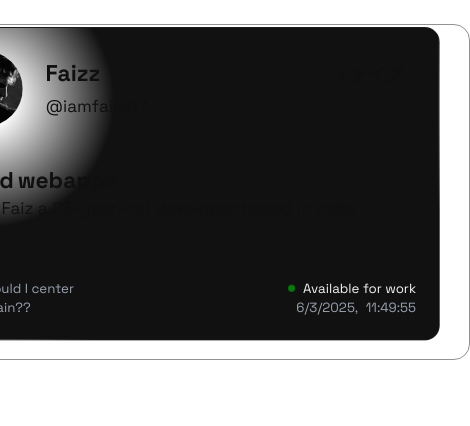
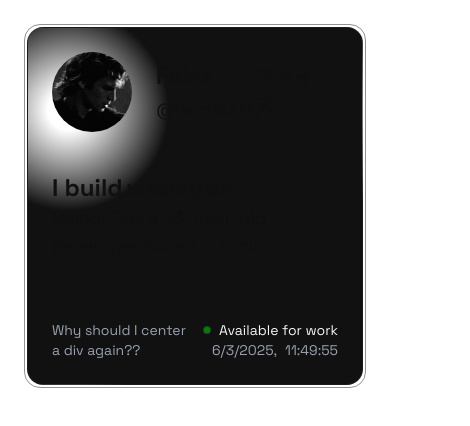
Before and after one commit to faizshaikh17/bento, a Next.js app: page / in a window 390 px wide. Shown: the top 426 px of the page, 470 px wide, since content can reach past the window. Built offline with nearby package versions, Linux system fonts and the light colour scheme.

Commit message:
minor fix of responsiveness

```diff
--- a/app/ui/components/Hero.tsx
+++ b/app/ui/components/Hero.tsx
@@ -38,12 +38,9 @@ export default function Hero() {
                 })
             }}
             animate={controls}
-            className="flex border border-neutral-800/50 z-0 rounded-2xl flex-col p-0.5 cursor-grab"
-            style={{ touchAction: 'none' }}
-        >
-            {/* Responsive scale wrapper */}
-            <div className="transform origin-top-left scale-[0.95] sm:scale-100">
-                <div className="border space-y-10 p-6 bg-[radial-gradient(circle_at_12%_23%,_rgba(255,255,255,0.09)_5%,_#111111_25%)] border-neutral-800/50 z-1 rounded-2xl w-[34rem]">
+            className="flex border border-neutral-800/50 z-0 w-[35rem] rounded-2xl flex-col p-0.5 cursor-grab"
+            style={{ touchAction: 'none' }}>
+                <div className="border space-y-10 p-6 bg-[radial-gradient(circle_at_12%_23%,_rgba(255,255,255,0.09)_5%,_#111111_25%)] border-neutral-800/50 z-1 rounded-2xl ">
                     <div className="flex justify-between items-start">
                         <div className="flex items-center gap-6">
                             <Image
@@ -93,7 +90,6 @@ export default function Hero() {
                         </div>
                     </div>
                 </div>
-            </div>
         </motion.div>
     )
 }
```
